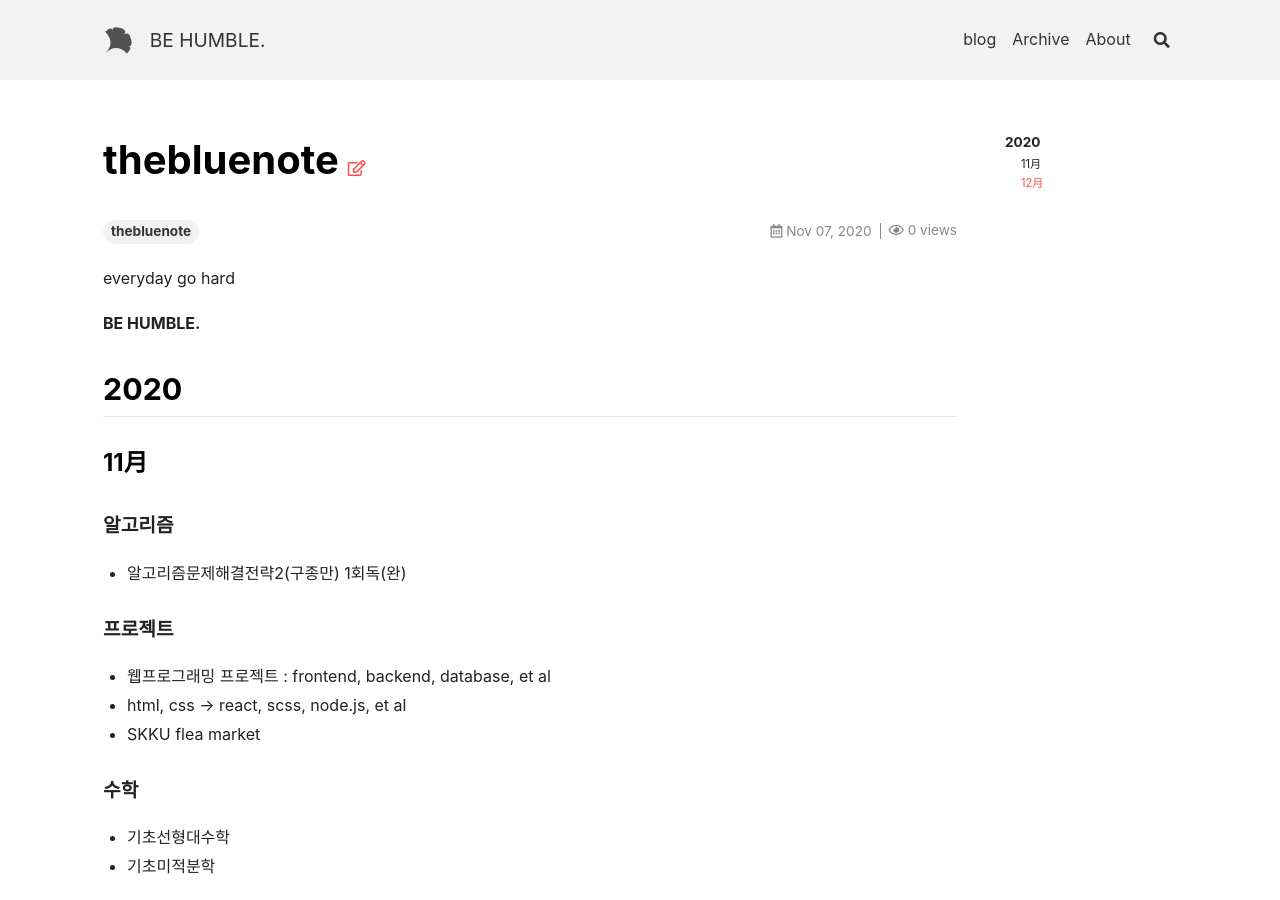
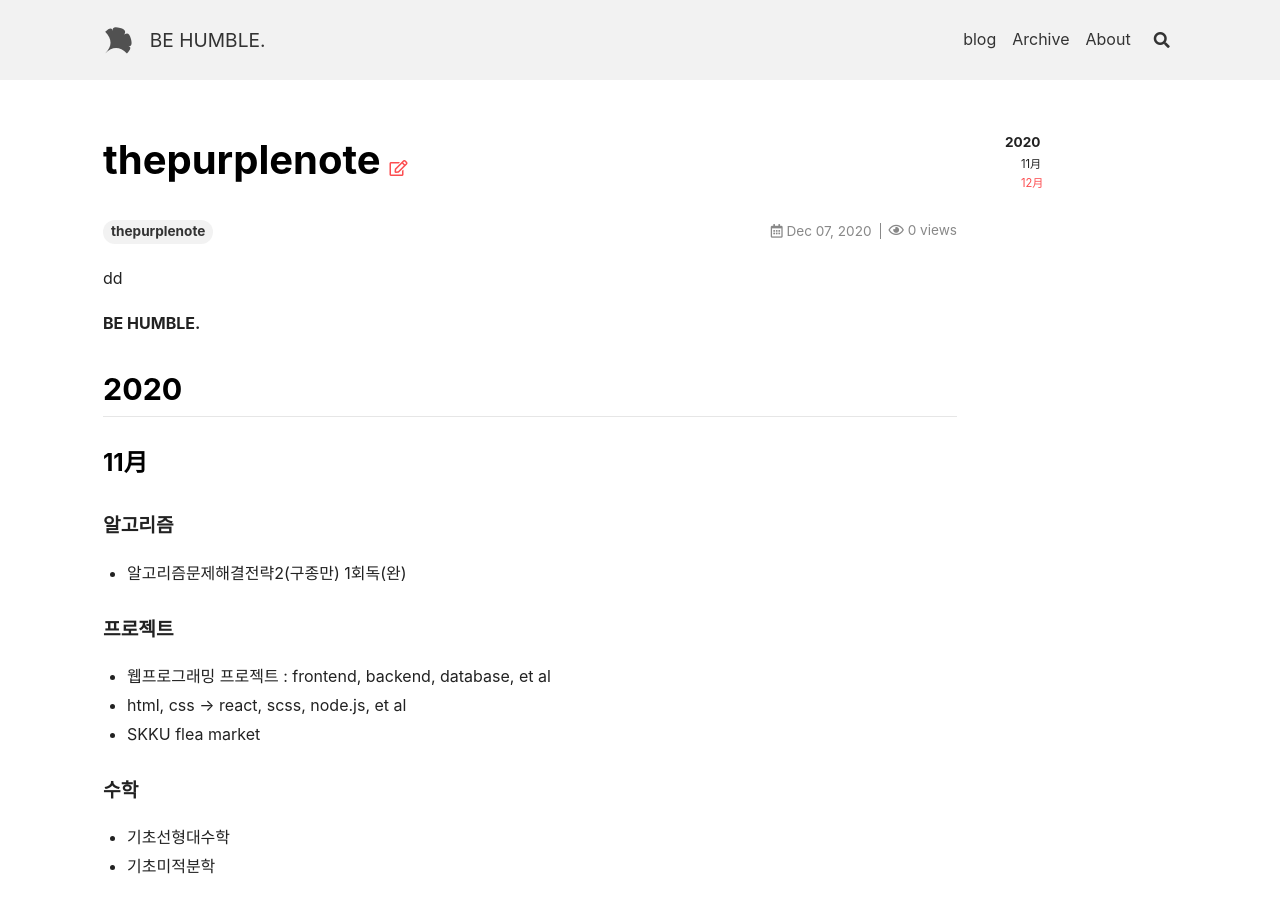
Before and after one commit to underthelights/previous, a Jekyll site: the page built from _posts/2020-12-07-thepurplenote.md, in a window 1280 px wide and 900 px high. Built offline with Jekyll 4.4.1, drawn with Linux system fonts in a browser that asks for light colours; nearby versions of some CDN libraries; comment, search, counter and statistics services are not loaded; some of the changed text lies outside the part shown.

Commit message:
Update 2020-12-07-thepurplenote.md

```diff
--- a/_posts/2020-12-07-thepurplenote.md
+++ b/_posts/2020-12-07-thepurplenote.md
@@ -1,14 +1,14 @@
 ---
 layout: article
-title: thebluenote
+title: thepurplenote
 key: 10009
-tags: thebluenote
-category: bluenote
-date: 2020-11-07 09:48:00 +08:00
-modify_date: 2020-11-07 14:30:00 +08:00
+tags: thepurplenote
+category: purplenote
+date: 2020-12-07 09:48:00 +08:00
+modify_date: 2020-12-07 14:30:00 +08:00
 picture_frame: shadow
 ---
-everyday go hard
+dd
 
 **BE HUMBLE.**
 <!--more-->
```
